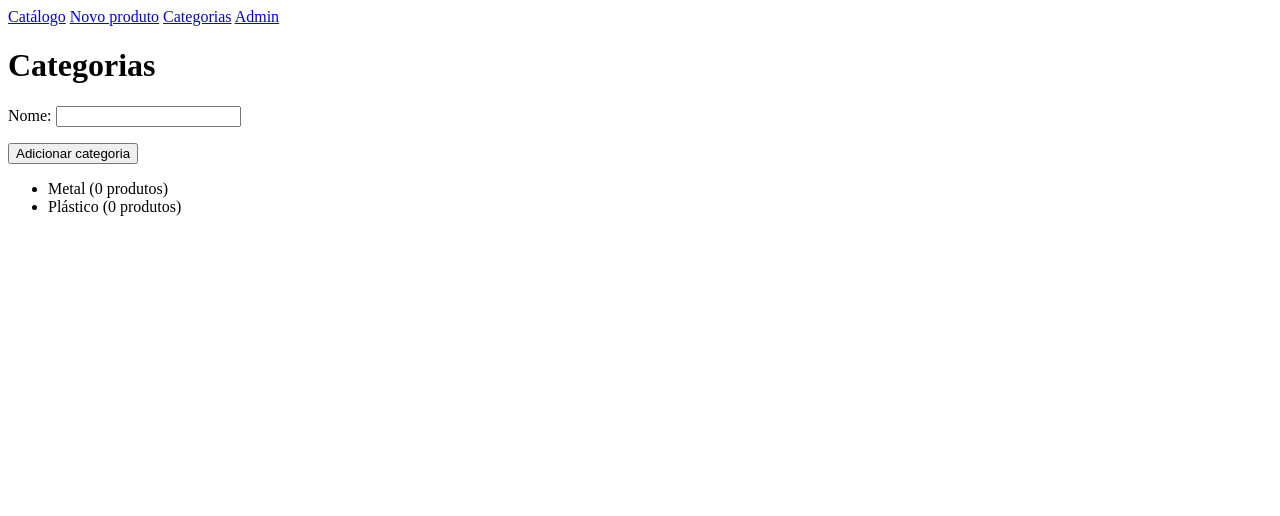
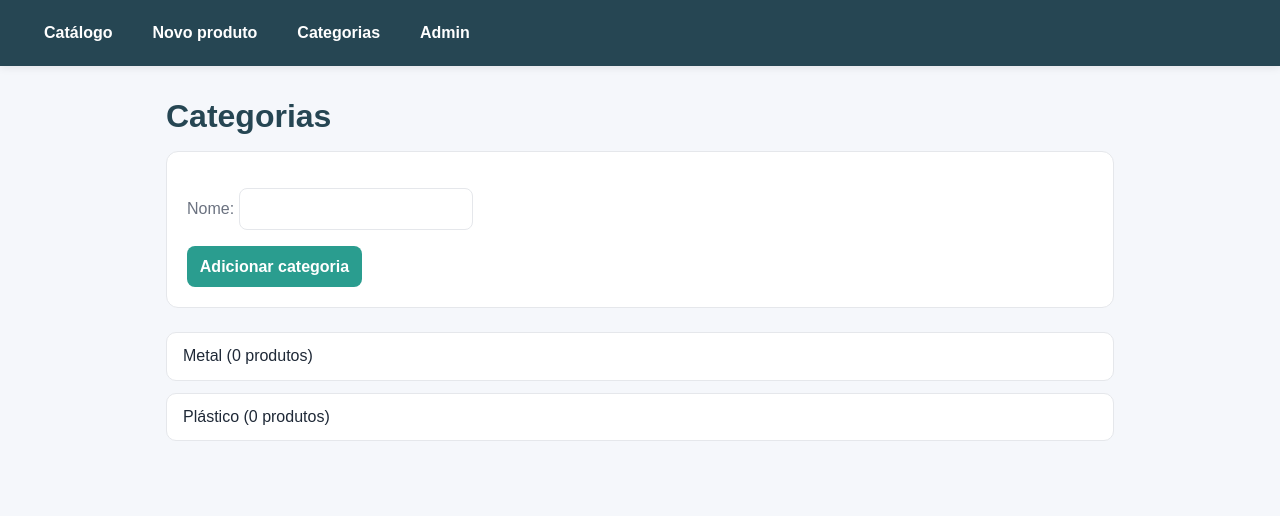
Before and after one commit to wildcard23/projeto-do-nadic, a Django app: page /categorias/ in a window 1280 px wide. Shown: the top 516 px of the page. Run offline with Django 5.2, Linux system fonts and the light colour scheme; data comes from the database, SQL or seed files in the repository; data that the repository does not hold is empty.

Commit message:
eu to nessa

```diff
--- a/core/templates/core/base.html
+++ b/core/templates/core/base.html
@@ -1,9 +1,115 @@
+{% load static %}
 <!doctype html>
 <html lang="pt-BR">
 <head>
   <meta charset="utf-8">
   <meta name="viewport" content="width=device-width, initial-scale=1">
   <title>{% block title %}Catálogo{% endblock %}</title>
+  <link rel="icon" type="image/svg+xml" href="{% static 'core/favicon.svg' %}">
+  <style>
+    :root {
+      --bg: #f5f7fb;
+      --panel: #ffffff;
+      --primary: #264653;
+      --accent: #2a9d8f;
+      --text: #1f2937;
+      --muted: #6b7280;
+      --border: #e5e7eb;
+    }
+
+    * { box-sizing: border-box; }
+
+    body {
+      margin: 0;
+      font-family: Arial, sans-serif;
+      background: var(--bg);
+      color: var(--text);
+    }
+
+    header {
+      background: var(--primary);
+      padding: 1rem 2rem;
+      box-shadow: 0 2px 8px rgba(0,0,0,0.08);
+    }
+
+    nav {
+      display: flex;
+      flex-wrap: wrap;
+      gap: 1rem;
+      align-items: center;
+    }
+
+    nav a {
+      color: white;
+      text-decoration: none;
+      font-weight: 600;
+      padding: 0.5rem 0.75rem;
+      border-radius: 8px;
+      transition: background 0.2s ease;
+    }
+
+    nav a:hover {
+      background: rgba(255,255,255,0.12);
+    }
+
+    main {
+      max-width: 980px;
+      margin: 2rem auto;
+      padding: 0 1rem 2rem;
+    }
+
+    h1 {
+      color: var(--primary);
+      margin-bottom: 1rem;
+    }
+
+    form {
+      background: var(--panel);
+      border: 1px solid var(--border);
+      border-radius: 12px;
+      padding: 1.25rem;
+      margin-bottom: 1.5rem;
+    }
+
+    form input,
+    form select,
+    form button {
+      font: inherit;
+      padding: 0.7rem 0.8rem;
+      border-radius: 8px;
+      border: 1px solid var(--border);
+    }
+
+    form button {
+      background: var(--accent);
+      color: white;
+      border: none;
+      cursor: pointer;
+      font-weight: 700;
+    }
+
+    ul {
+      list-style: none;
+      padding: 0;
+      margin: 0;
+    }
+
+    li {
+      background: var(--panel);
+      border: 1px solid var(--border);
+      border-radius: 10px;
+      padding: 0.9rem 1rem;
+      margin-bottom: 0.75rem;
+    }
+
+    a {
+      color: var(--primary);
+    }
+
+    p {
+      color: var(--muted);
+    }
+  </style>
 </head>
 <body>
   <header>
--- a/core/templates/core/categorias.html
+++ b/core/templates/core/categorias.html
@@ -1,7 +1,7 @@
 {% extends "core/base.html" %}
 
 {% block title %}Categorias | Catálogo{% endblock %}
-
+ {% csrf_token %}
 {% block content %}
   <h1>Categorias</h1>
   <form method="post">
--- a/core/templates/core/detalhe_produto.html
+++ b/core/templates/core/detalhe_produto.html
@@ -1,7 +1,7 @@
 {% extends "core/base.html" %}
 
 {% block title %}{{ produto.nome }} | Catálogo{% endblock %}
-
+ {% csrf_token %}
 {% block content %}
   <h1>{{ produto.nome }}</h1>
   <p>Categoria: {{ produto.categoria.nome }}</p>
--- a/core/templates/core/form_produto.html
+++ b/core/templates/core/form_produto.html
@@ -1,7 +1,7 @@
 {% extends "core/base.html" %}
 
 {% block title %}Novo produto | Catálogo{% endblock %}
-
+ {% csrf_token %}
 {% block content %}
   <h1>Novo produto</h1>
   <form method="post">
--- a/core/templates/core/lista_produtos.html
+++ b/core/templates/core/lista_produtos.html
@@ -1,7 +1,7 @@
 {% extends "core/base.html" %}
 
 {% block title %}Produtos | Catálogo{% endblock %}
-
+ {% csrf_token %}
 {% block content %}
   <h1>Produtos</h1>
   {% if produtos %}
```
Also changed, not shown: config/settings.py (+16 -6 lines), core/static/core/favicon.svg (added).
